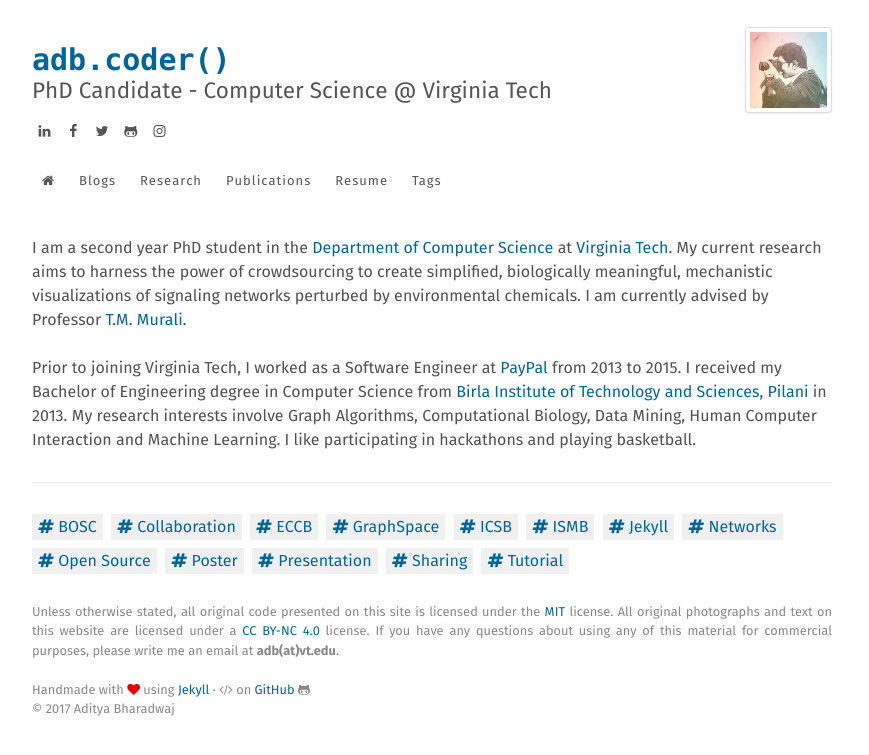
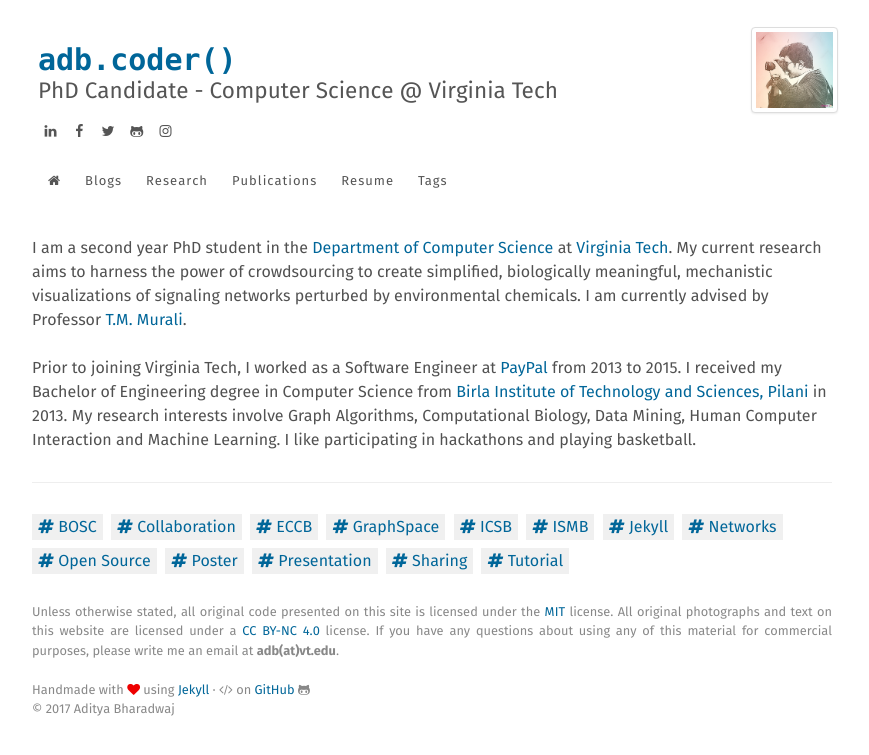
Before and after one commit to adbharadwaj/adbharadwaj.github.io, a Jekyll site: the page built from index.html, in a window 1280 px wide. Shown: the top 755 px of the page, without its empty margins (208-1077 px from the left). Built offline with Jekyll 4.4.1, drawn with Linux system fonts in a browser that asks for light colours.

Commit message:
Update _layout.scss

```diff
--- a/assets/scss/_layout.scss
+++ b/assets/scss/_layout.scss
@@ -260,6 +260,7 @@ h2.year i.fa {
     padding-top: 1rem;
     padding-bottom: 1rem;
     margin-bottom: 1rem;
+    margin-left: 0.6rem;
 //     border-bottom: 1px solid #ddd;
     background-color: #ffffff;
 //     background: linear-gradient(120deg, #514A9D, #24C6DC);
```
